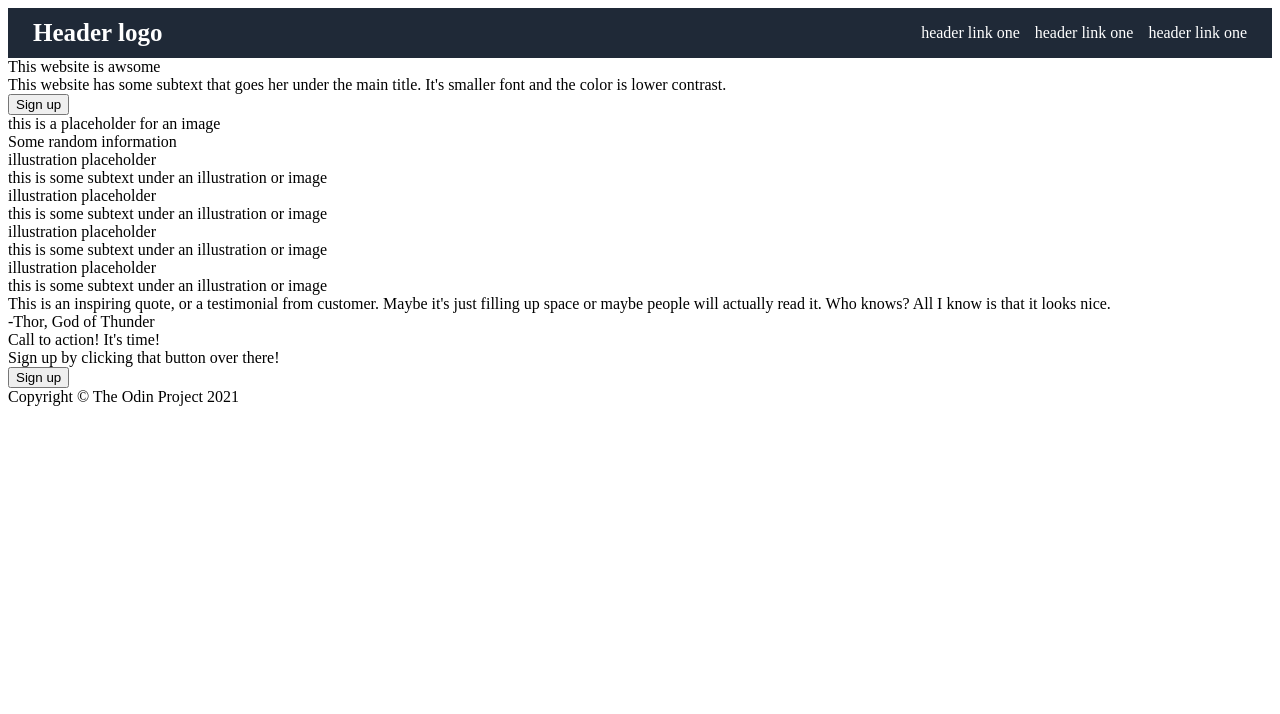
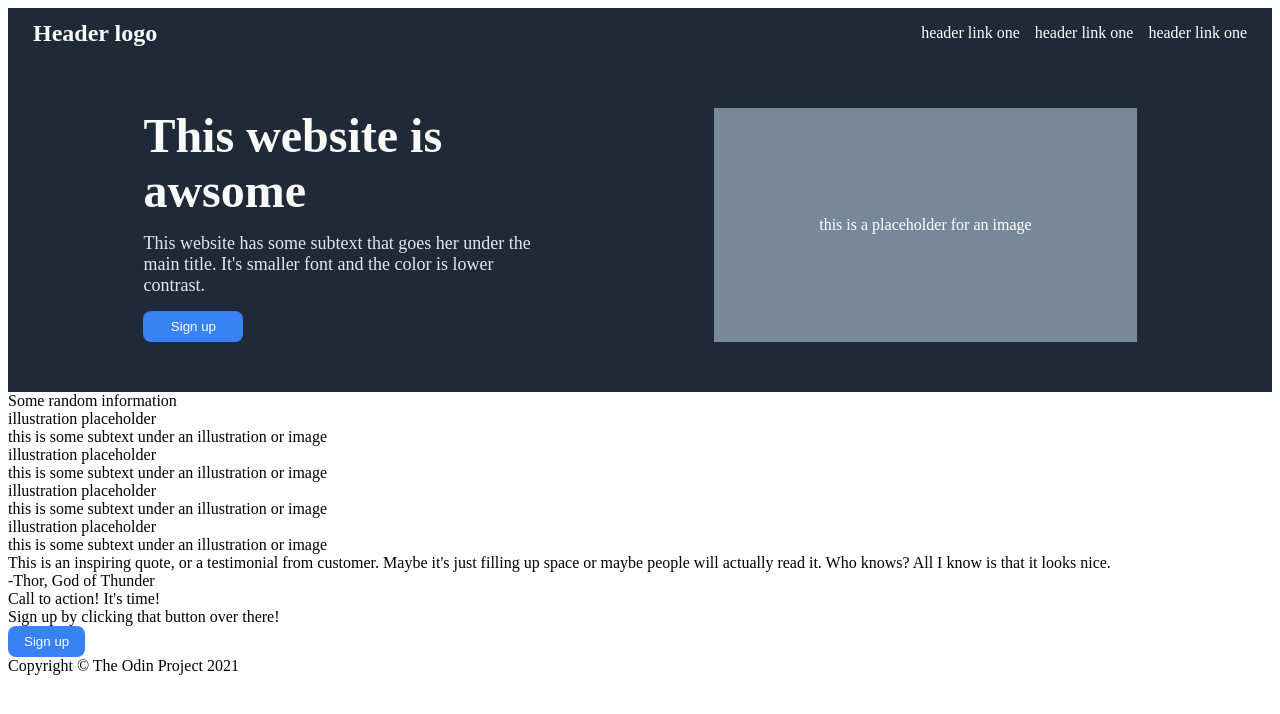
Before and after one commit to cmdax/Landing-page, a plain HTML site: page index.html in a window 1280 px wide. Drawn offline with Linux system fonts and the light colour scheme.

Commit message:
Style section one

```diff
--- a/style.css
+++ b/style.css
@@ -8,7 +8,8 @@
 }
 
 .logo{
-    font-size: 25px;
+    font-size: 24px;
+    color: #F9FAF8;
     font-weight: bold;
 }
 
@@ -22,3 +23,47 @@ a{
     text-decoration: none;
     color: white;
 }
+
+.section.one{
+    background-color: #1F2937;
+    color: white;
+    display: flex;
+    justify-content: space-around;
+    padding: 50px
+}
+
+#left-main {
+    display: flex;
+    flex-direction: column;
+    max-width: 400px;
+    gap: 15px;
+}
+
+#main-title {
+    color: #F9FAF8;
+    font-size: 48px;
+    font-weight: 900;
+}
+
+#main-subtext{
+    color: #E5E7EB;
+    font-size: 18px;
+}
+
+button {
+    background-color: #3882F6;
+    color: white;
+    padding: 8px 16px;
+    border-radius: 8px;
+    max-width: 100px;
+    box-shadow: none;
+    border: none;
+}
+
+#right-main{
+    background-color: lightslategray;
+    display: flex;
+    justify-content: center;
+    align-items: center;
+    padding: 0 105px;
+}
```
